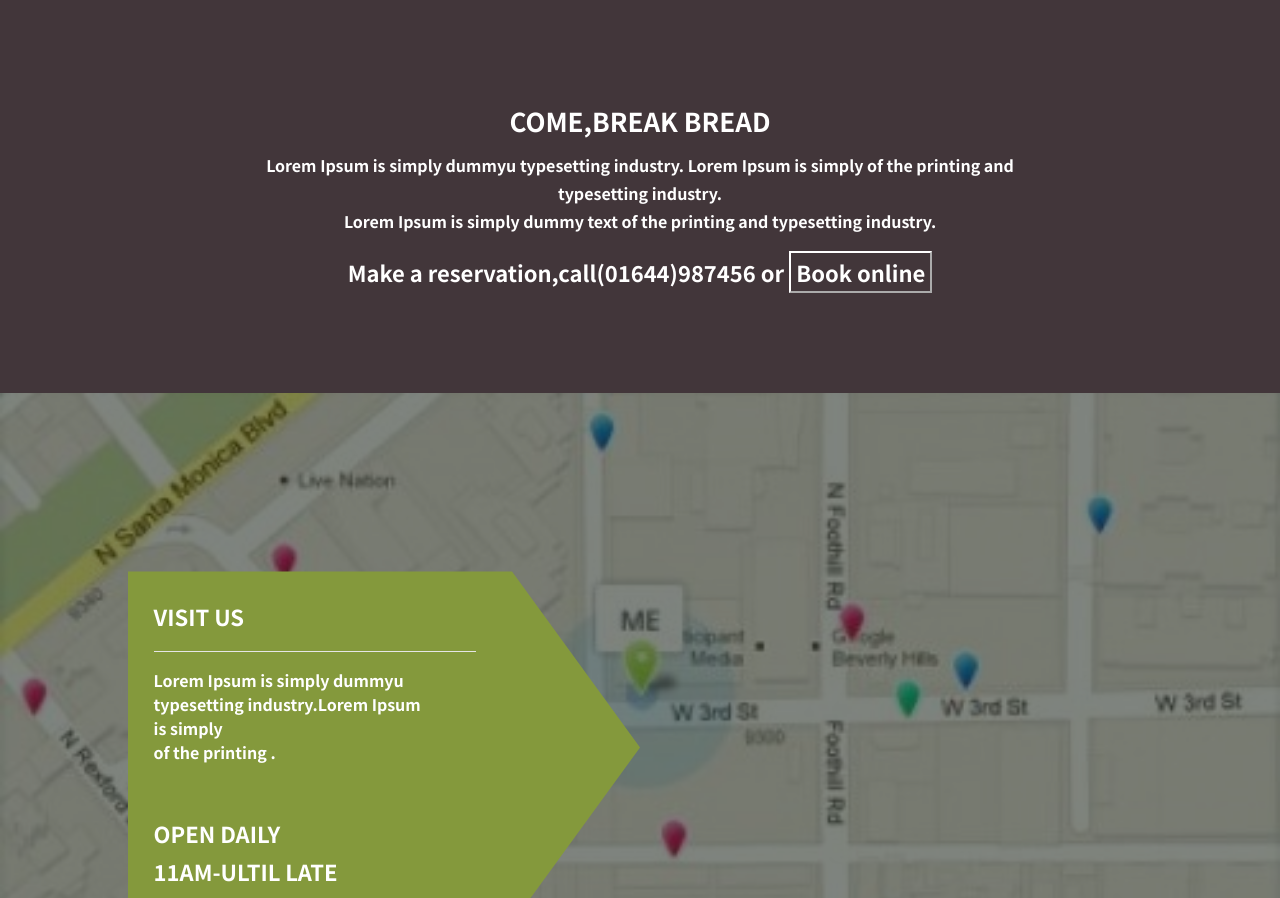
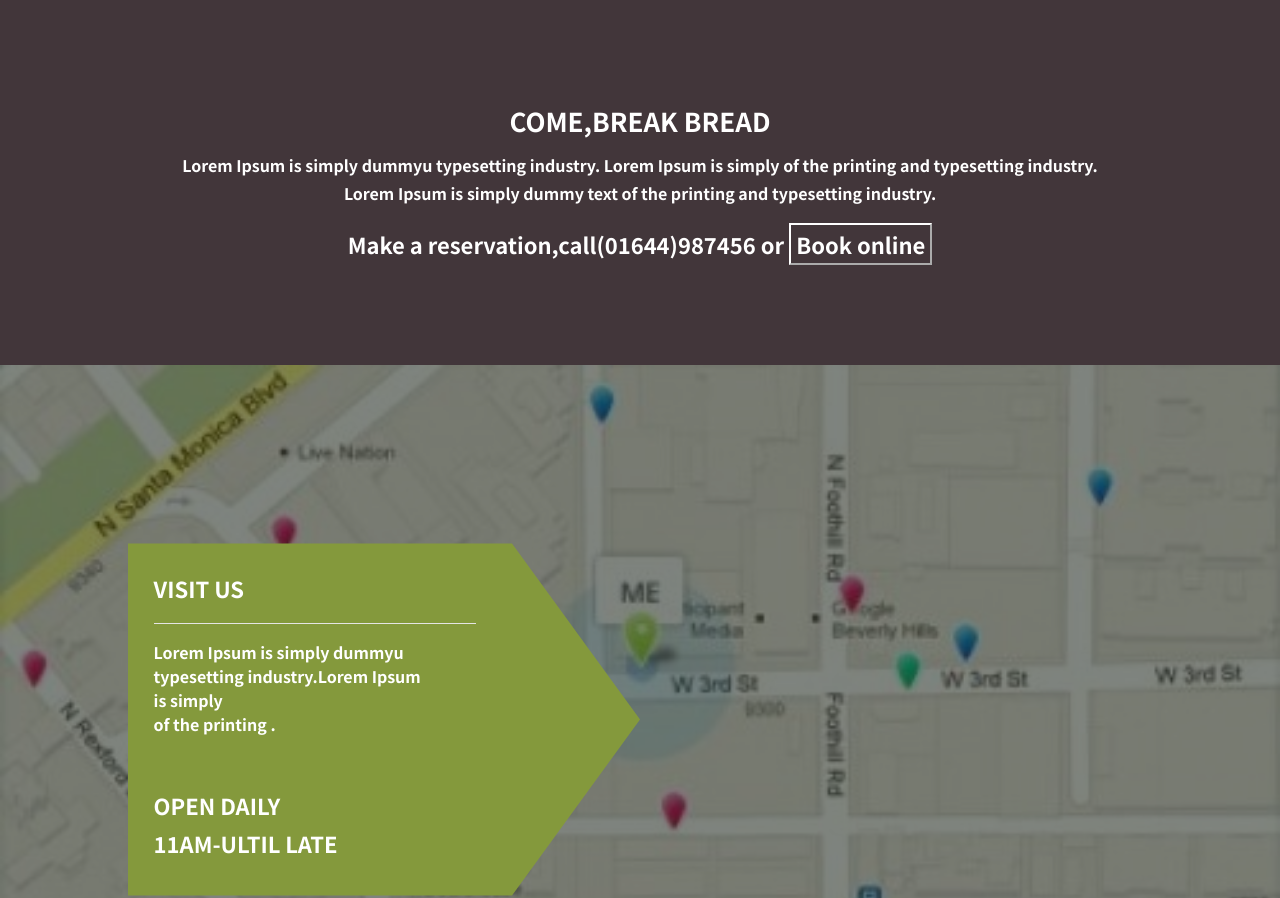
Before and after one commit to Mehraj1714/food-place, a plain HTML site: page index.html in a window 1280 px wide. Shown: the part 3083-3981 px from the top of the page. Drawn offline with Linux system fonts and the light colour scheme.

Commit message:
Update style.css

```diff
--- a/assets/css/style.css
+++ b/assets/css/style.css
@@ -216,7 +216,7 @@ i{
 
 .contact{
 	text-align: center;
-	padding: 0% 20%;
+	padding: 0% 10%;
 }
 
 button{
```
